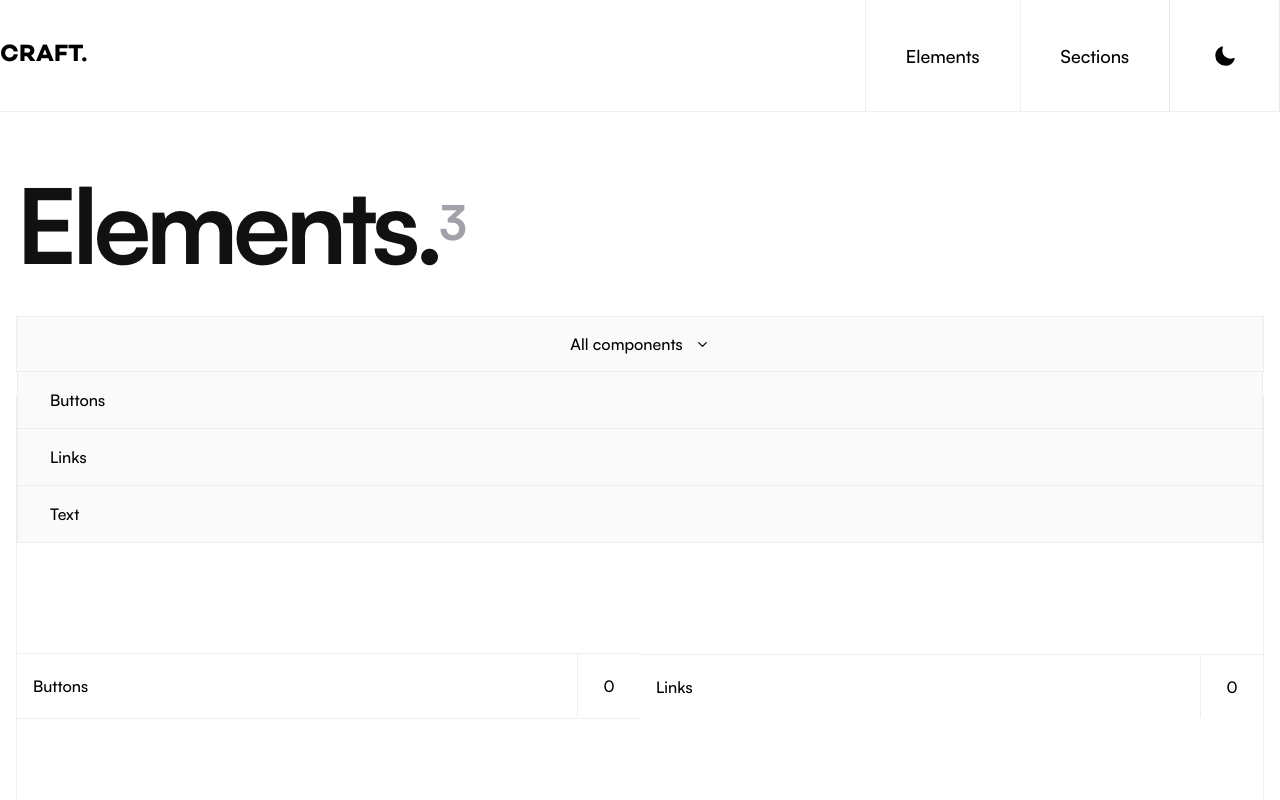
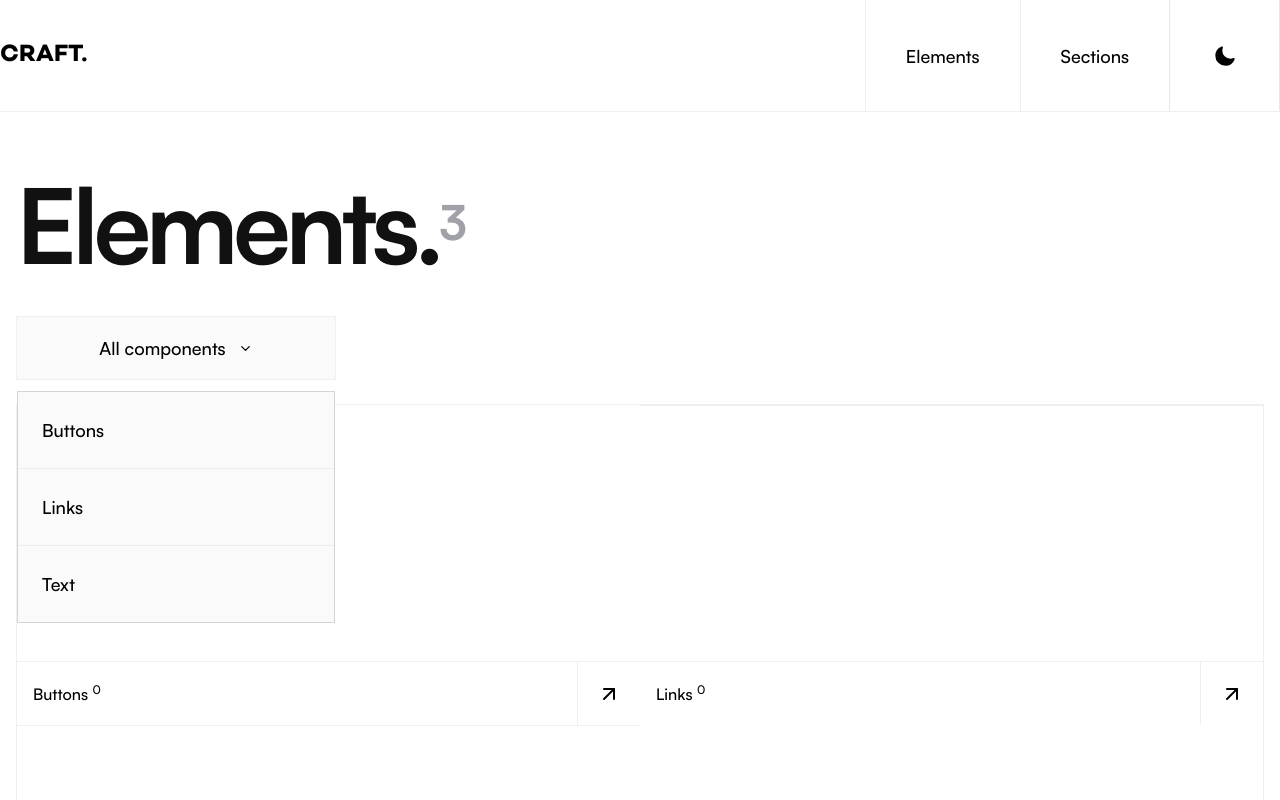
Before and after one commit to Jeff-Maina/craft, a Next.js app: page /elements in a window 1280 px wide. Both pictures are taken after a click on the button "All components". Shown: the top 800 px of the page. Built offline with nearby package versions, Linux system fonts and the light colour scheme.

Commit message:
Refine ui

```diff
--- a/src/app/(pages)/elements/page.tsx
+++ b/src/app/(pages)/elements/page.tsx
@@ -36,13 +36,13 @@ const Dropdown: FC<dropdownprops> = ({ isDropDownActive, closeDropDown }) => {
           initial="initial"
           animate="active"
           exit="inactive"
-          className="absolute top-full right-0 bg-zinc-50 w-full border overflow-hidden border-zinc-200/60 flex flex-col items-start divide-y divide-zinc-200/60"
+          className="absolute top-[120%] right-0 bg-zinc-50 w-full border overflow-hidden border-zinc-300 flex flex-col items-start divide-y divide-zinc-200/60"
         >
           {ElementsData.map(({ elementName, elementPagePath }, index) => {
             return (
               <Link href={elementPagePath} className="w-full">
                 <div
-                  className="p-4 pl-8 text-start w-full"
+                  className="p-4 lg:p-6 text-sm md:text-base lg:text-lg hover:bg-black transition-all duration-150 hover:text-white pl-8 text-start w-full"
                   key={index}
                   onClick={closeDropDown}
                 >
@@ -61,12 +61,12 @@ const Header = () => {
   const toggleDropDown = () => setDropDownActive(!isDropDownActive);
   const closeDropDown = () => setDropDownActive(false);
   return (
-    <div className="sticky top-4 z-10 font-satoshi-medium">
-      <div className="h-14 border  divide-x divide-zinc-200/60 border-zinc-200/60 bg-white">
+    <div className="sticky top-4 z-10 font-satoshi-medium max-w-xs">
+      <div className="h-14 lg:h-16 border  divide-x divide-zinc-200/60 border-zinc-200/60 bg-white">
         <div className="w-full h-full relative">
           <button
             onClick={toggleDropDown}
-            className="h-full w-full flex items-center justify-center gap-3 px-4 bg-zinc-50"
+            className="h-full w-full text-sm md:text-base lg:text-lg flex items-center justify-center gap-3 px-4 bg-zinc-50"
           >
             All components
             <ChevronLeft
--- a/src/app/layouts/Cards/ComponentCard.tsx
+++ b/src/app/layouts/Cards/ComponentCard.tsx
@@ -1,5 +1,6 @@
 import { FC } from "react";
 import Link from "next/link";
+import { ArrowBigRight, ArrowUpRight } from "lucide-react";
 
 interface ComponentProps {
   pagePath: string;
@@ -13,18 +14,21 @@ const ComponentCard: FC<ComponentProps> = ({
   componentCount,
 }) => {
   return (
-    <Link href={pagePath}>
     <div className="h-80 w-full flex flex-col justify-end">
       <div className="w-full flex justify-between border-t divide-x border-zinc-200/60 divide-zinc-200/60 h-16 font-satoshi-medium">
         <div className="col-span-4 h-full px-4 flex items-center">
-            <p> {componentName}</p>
+          <p>
+            {" "}
+            {componentName} <sup>{componentCount}</sup>
+          </p>
         </div>
         <div className="h-full aspect-square flex items-center justify-center">
-            <p> {componentCount}</p>
+          <Link href={pagePath}>
+            <ArrowUpRight />
+          </Link>
         </div>
       </div>
     </div>
-    </Link>
   );
 };
 
```
Lines whose indentation alone changed are shown as unchanged.
